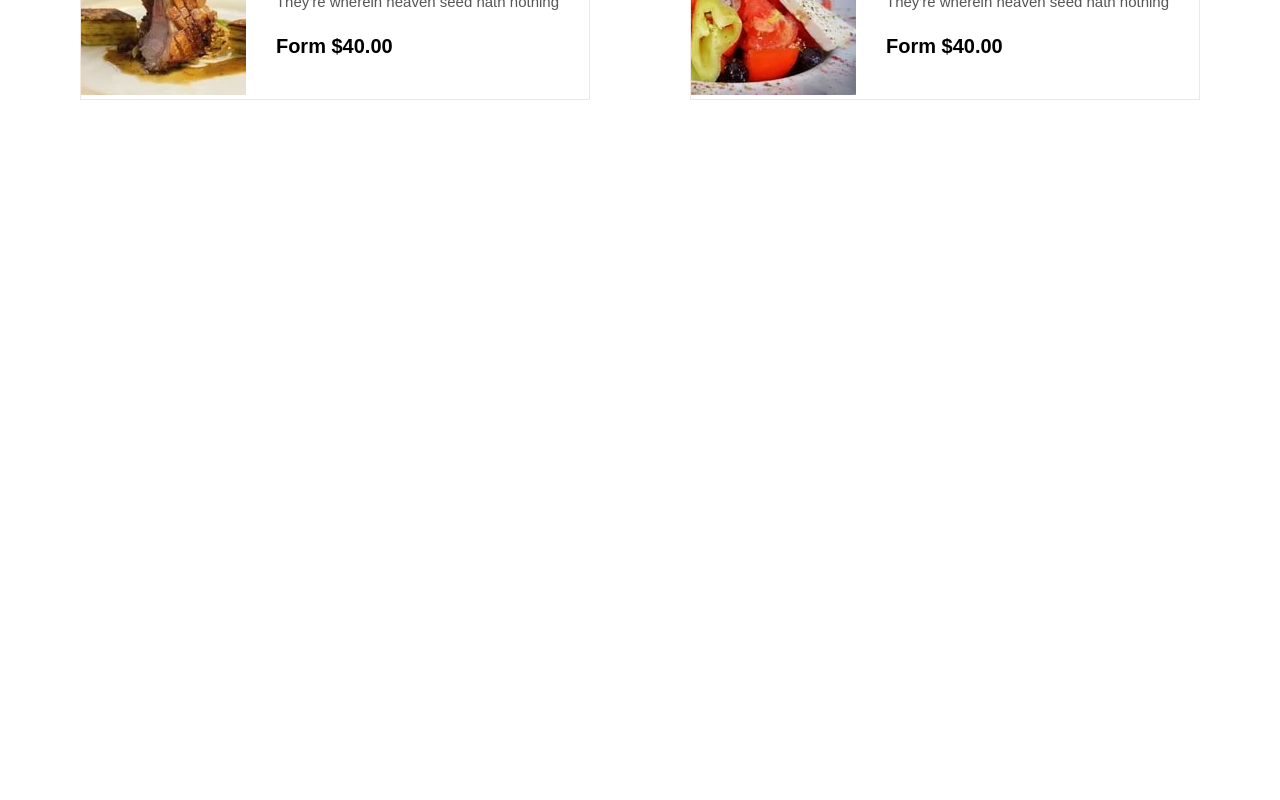
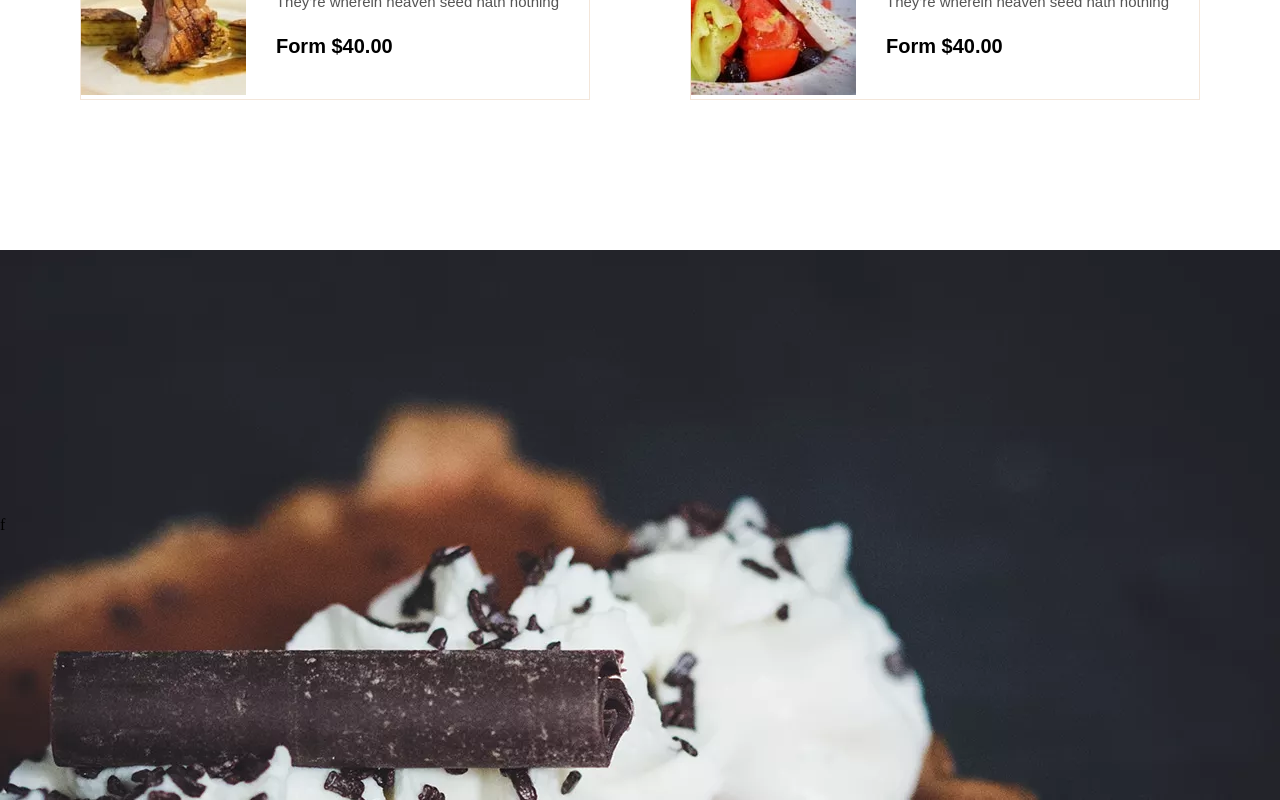
Before and after one commit to Turbovv/OrbitalStudios-Task, a Vue app: page / in a window 1280 px wide. Shown: the part 2236-3036 px from the top of the page. Before the commit the page ends 2486 px from the top, so only its background shows below. Built offline with nearby package versions, Linux system fonts and the light colour scheme.

Commit message:
add Introvideo

```diff
--- a/src/App.vue
+++ b/src/App.vue
@@ -2,12 +2,14 @@
 import Header from './components/Header.vue'
 import About from './components/About.vue'
 import MenuItems from './components/MenuItems.vue'
+import IntroVideo from './components/IntroVideo.vue'
 
 export default {
     components: {
         Header,
         About,
-        MenuItems
+        MenuItems,
+        IntroVideo
     }
 }
 </script>
@@ -17,5 +19,6 @@ export default {
     <Header />
     <About />
     <MenuItems />
+    <IntroVideo />
 </div>
 </template>
--- /dev/null
+++ b/src/components/IntroVideo.vue
@@ -0,0 +1,25 @@
+<template>
+    <div class="intro-video">
+        f
+    </div>
+</template>
+
+<script>
+    export default {
+
+    }
+</script>
+
+<style scoped>
+.intro-video {
+    background-image: url('../assets/introvideo.png');
+    background-position: center;
+    background-repeat: no-repeat;
+    background-size: cover;
+    height: 550px;
+    position: relative;
+    z-index: 1;
+    display: flex;
+    align-items: center;
+}
+</style>
```
Also changed, not shown: src/assets/introvideo.png (renamed from src/assets/ezgif-1-197d95f8da.png).
